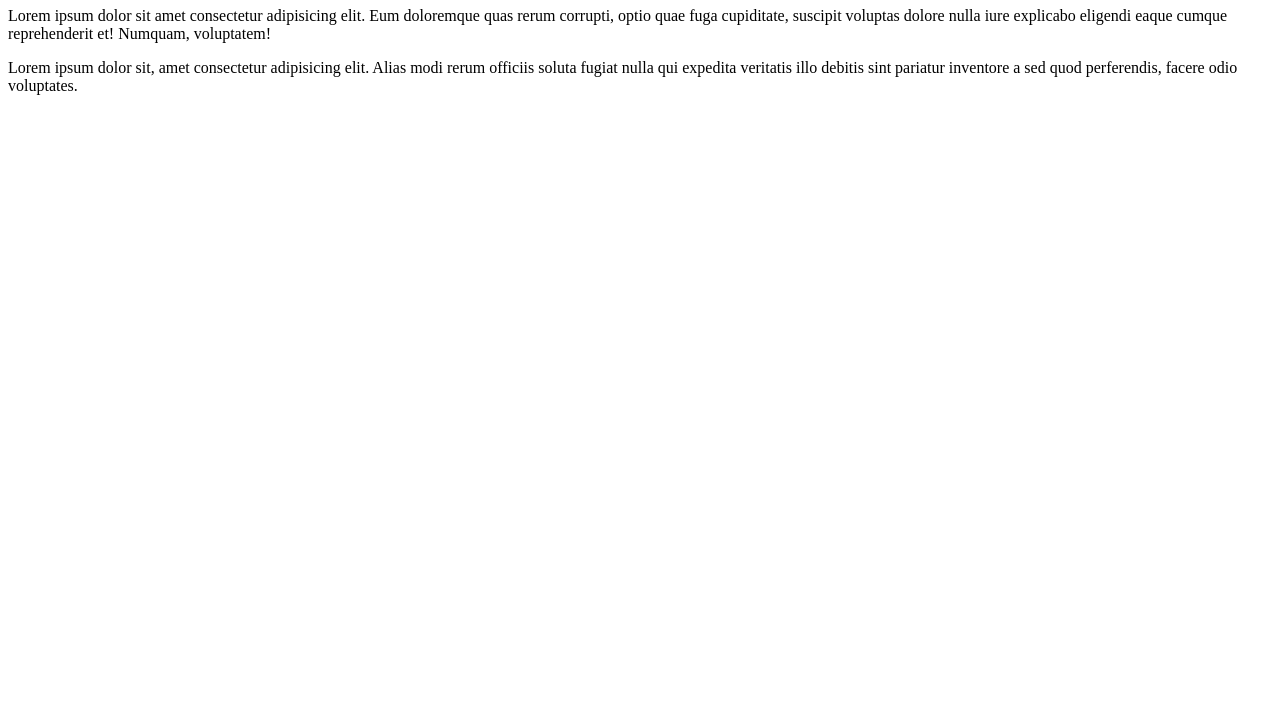
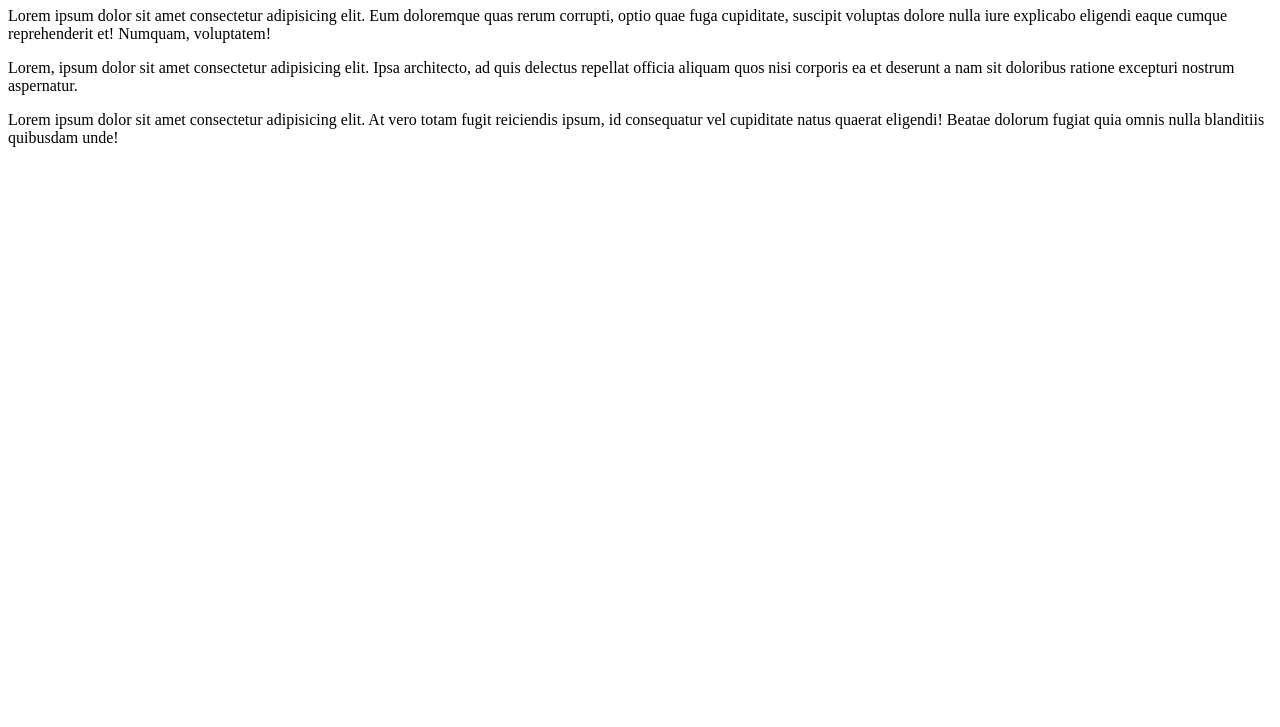
Before and after one commit to deniseflora/Git-Github, a plain HTML site: page site-exemplo/index.html in a window 1280 px wide. Shown: the part 73-800 px from the top of the page. Drawn offline with Linux system fonts and the light colour scheme.

Commit message:
Adicionando paragrafo

```diff
--- a/site-exemplo/index.html
+++ b/site-exemplo/index.html
@@ -9,6 +9,7 @@
 <body>
     <h1>Olá, mundo!</h1>
     <p>Lorem ipsum dolor sit amet consectetur adipisicing elit. Eum doloremque quas rerum corrupti, optio quae fuga cupiditate, suscipit voluptas dolore nulla iure explicabo eligendi eaque cumque reprehenderit et! Numquam, voluptatem!</p>
-    <p>Lorem ipsum dolor sit, amet consectetur adipisicing elit. Alias modi rerum officiis soluta fugiat nulla qui expedita veritatis illo debitis sint pariatur inventore a sed quod perferendis, facere odio voluptates.</p>
+    <p>Lorem, ipsum dolor sit amet consectetur adipisicing elit. Ipsa architecto, ad quis delectus repellat officia aliquam quos nisi corporis ea et deserunt a nam sit doloribus ratione excepturi nostrum aspernatur.</p>
+    <p>Lorem ipsum dolor sit amet consectetur adipisicing elit. At vero totam fugit reiciendis ipsum, id consequatur vel cupiditate natus quaerat eligendi! Beatae dolorum fugiat quia omnis nulla blanditiis quibusdam unde!</p>
 </body>
 </html>
```
